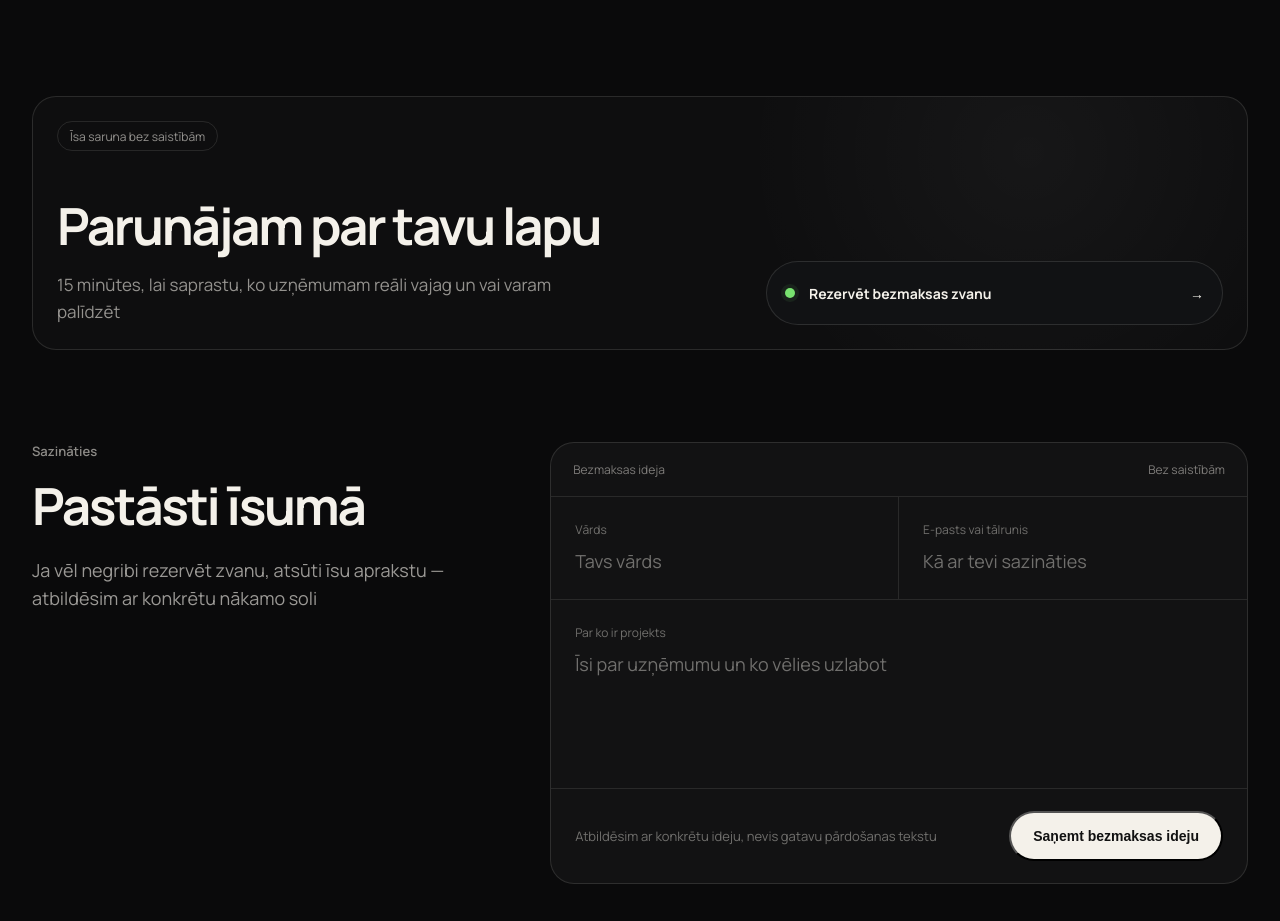
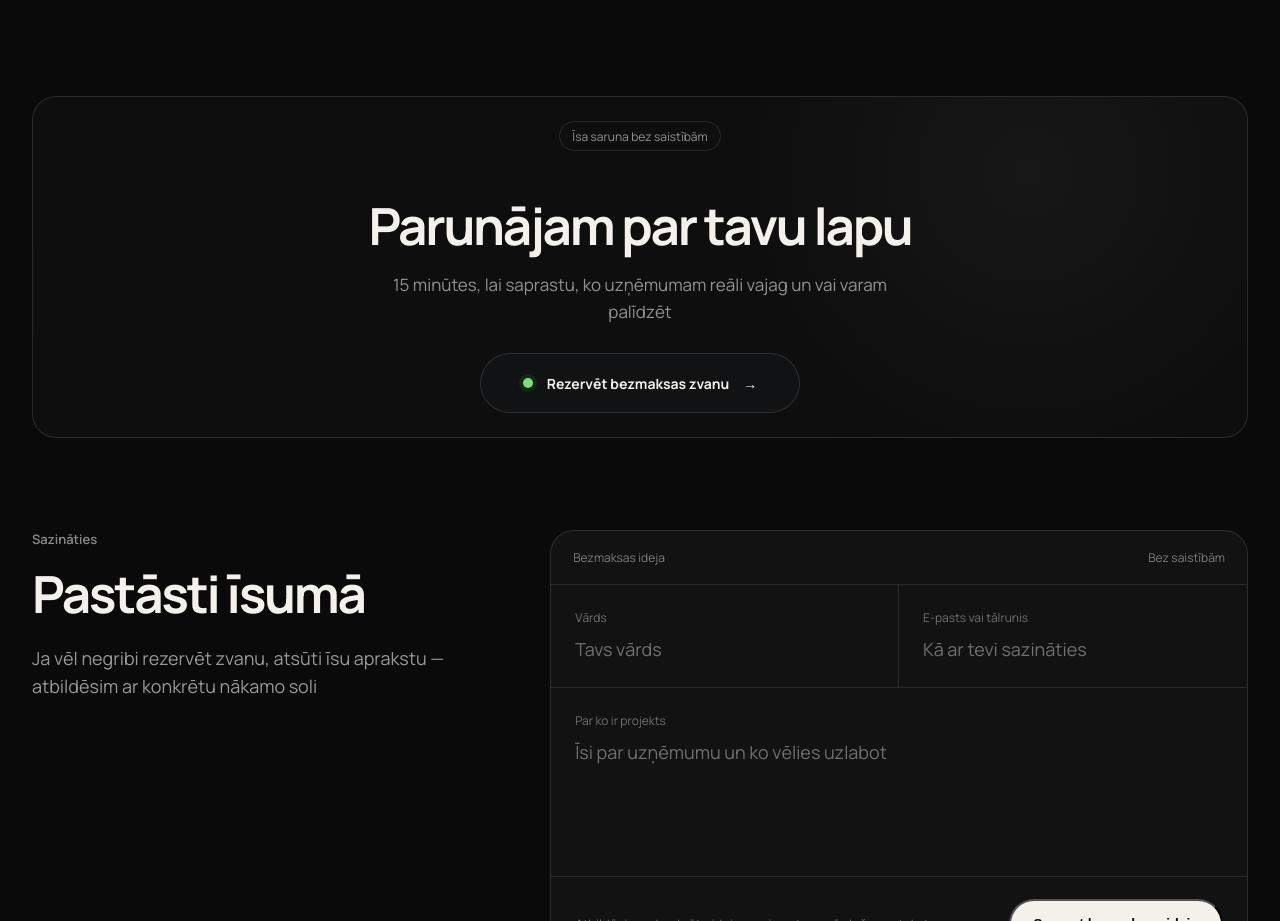
Before and after one commit to davisl24/WEBSITEAGENCY, a Next.js app: page / in a window 1280 px wide. Shown: the part 5760-6681 px from the top of the page. Built offline with nearby package versions, Linux system fonts and the light colour scheme.

Commit message:
style: center call CTA and raise mobile hero content

```diff
--- a/app/globals.css
+++ b/app/globals.css
@@ -1131,7 +1131,9 @@
     rgba(255,255,255,.018);
 }
 .call-kicker{
-  display:inline-flex;
+  display:flex;
+  width:max-content;
+  margin:0 auto;
   align-items:center;
   min-height:30px;
   padding:0 12px;
@@ -1141,34 +1143,38 @@
   color:rgba(244,241,234,.58);
 }
 .call-content{
-  display:grid;
-  grid-template-columns:minmax(0,1fr) minmax(320px,.7fr);
-  gap:56px;
-  align-items:end;
+  display:flex;
+  flex-direction:column;
+  align-items:center;
+  text-align:center;
+  gap:28px;
   padding-top:48px;
 }
 .call-content h2{
-  margin:0;
-  max-width:620px;
+  margin:0 auto;
+  max-width:680px;
   font-size:clamp(40px,4vw,60px);
   line-height:1.05;
   letter-spacing:-.045em;
   font-weight:650;
 }
 .call-content p{
-  margin:18px 0 0;
+  margin:18px auto 0;
   max-width:560px;
   font-size:17px;
   line-height:1.6;
   color:rgba(244,241,234,.58);
 }
 .call-cta{
-  min-height:64px;
+  min-height:60px;
   display:grid;
-  grid-template-columns:auto 1fr auto;
+  grid-template-columns:auto auto auto;
   align-items:center;
+  justify-content:center;
   gap:14px;
-  padding:0 18px;
+  width:max-content;
+  min-width:320px;
+  padding:0 20px;
   border:1px solid rgba(244,241,234,.12);
   border-radius:999px;
   background:#111214;
@@ -1245,8 +1251,7 @@
     padding:20px 24px 24px;
   }
   .call-content{
-    grid-template-columns:1fr;
-    gap:32px;
+    gap:28px;
     padding-top:40px;
   }
   .call-cta{
@@ -1353,3 +1358,15 @@
     background:#fbfaf7;
   }
 }
+
+
+@media(max-width:760px){
+  .hero{
+    min-height:100svh;
+  }
+
+  .hero-inner{
+    padding-top:112px;
+    align-items:flex-start;
+  }
+}
```
